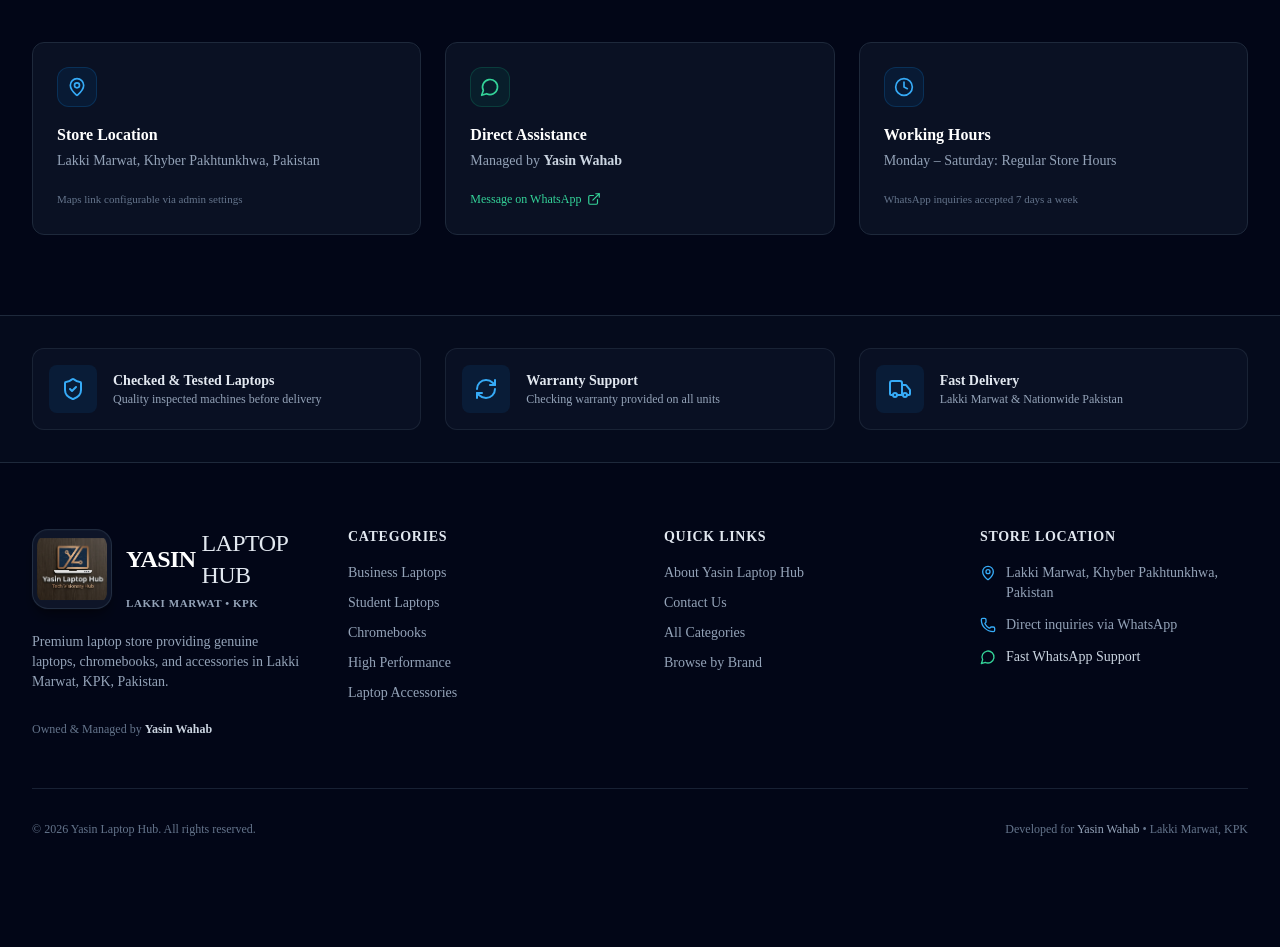
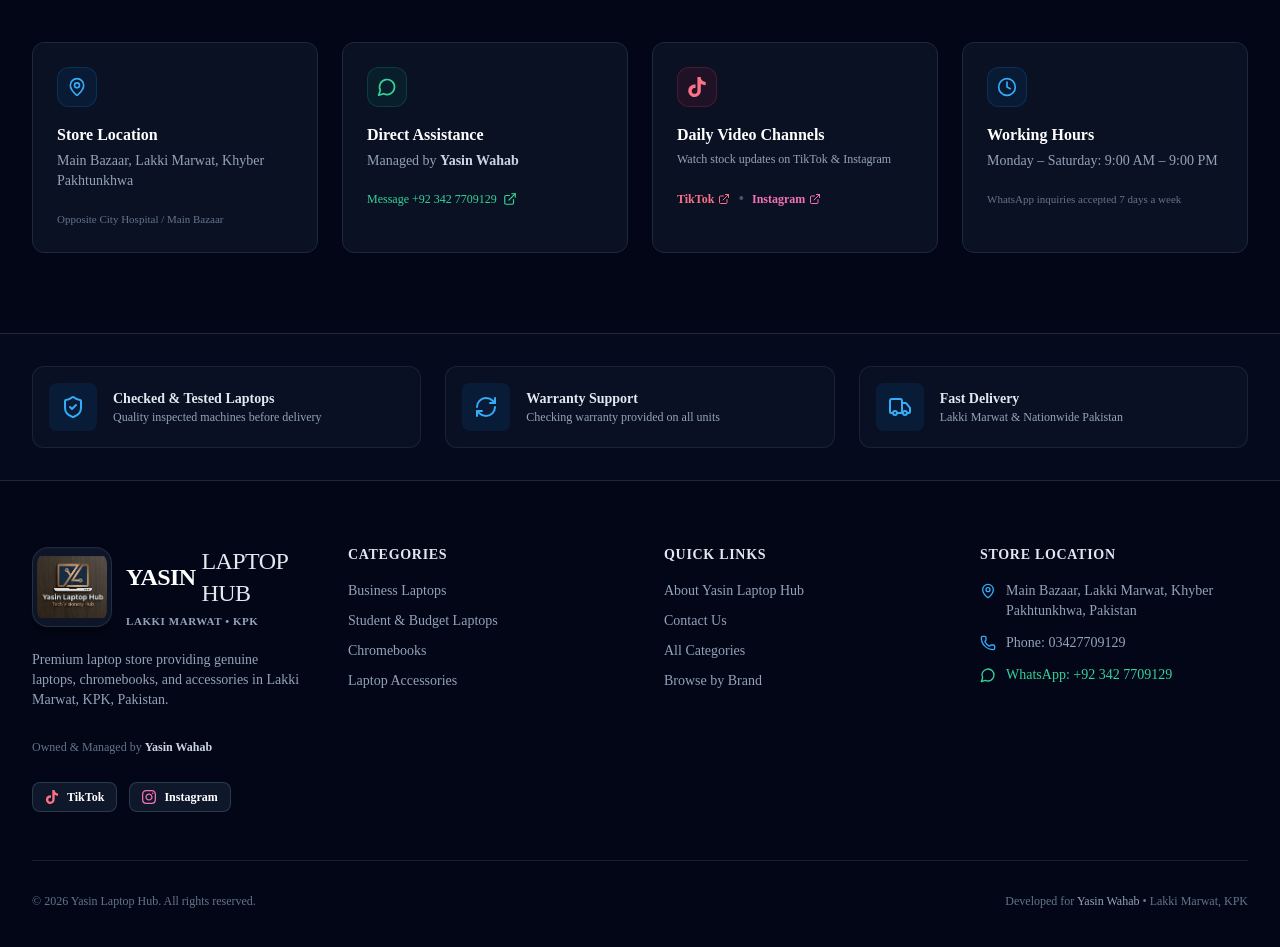
Before and after one commit to rizwangul-hub/Yasin_laptop, a Next.js app in the folder frontend/: page / in a window 1280 px wide. Shown: the part 2460-3407 px from the top of the page. Before the commit the page ends 3361 px from the top, so only its background shows below. Built offline with nearby package versions, Linux system fonts and the light colour scheme; no server answers.

Commit message:
feat(social): integrate official TikTok and Instagram handles across footer, contact section, and admin settings

```diff
--- a/frontend/components/home/ContactPreview.tsx
+++ b/frontend/components/home/ContactPreview.tsx
@@ -1,29 +1,40 @@
-import React from 'react';
+'use client';
+
+import React, { useState, useEffect } from 'react';
 import { MapPin, Phone, MessageCircle, Clock, ExternalLink } from 'lucide-react';
 import { DEFAULT_BUSINESS_CONFIG } from '@/lib/business-config';
 import { Card } from '../ui/Card';
 
 export const ContactPreview: React.FC = () => {
-  const [whatsappNumber, setWhatsappNumber] = React.useState(
+  const [whatsappNumber, setWhatsappNumber] = useState(
     DEFAULT_BUSINESS_CONFIG.whatsappNumber || '+923427709129'
   );
+  const [socialLinks, setSocialLinks] = useState(DEFAULT_BUSINESS_CONFIG.socialLinks);
 
-  React.useEffect(() => {
+  useEffect(() => {
     import('@/services/settingsService').then(({ settingsService }) => {
-      settingsService.getSettings().then((res) => {
-        if (res.success && res.data?.whatsappNumber) {
-          setWhatsappNumber(res.data.whatsappNumber);
-        }
-      }).catch(() => {});
+      settingsService
+        .getSettings()
+        .then((res) => {
+          if (res.success && res.data) {
+            if (res.data.whatsappNumber) setWhatsappNumber(res.data.whatsappNumber);
+            if (res.data.socialLinks) {
+              setSocialLinks((prev) => ({ ...prev, ...res.data?.socialLinks }));
+            }
+          }
+        })
+        .catch(() => {});
     });
   }, []);
 
   const cleanNumber = whatsappNumber.replace(/[^0-9]/g, '') || '923427709129';
-  const whatsappUrl = `https://wa.me/${cleanNumber}?text=${encodeURIComponent('Assalam o Alaikum, I would like to visit or contact Yasin Laptop Hub.')}`;
+  const whatsappUrl = `https://wa.me/${cleanNumber}?text=${encodeURIComponent(
+    'Assalam o Alaikum, I would like to visit or contact Yasin Laptop Hub.'
+  )}`;
 
   return (
     <section className="max-w-7xl mx-auto px-4 sm:px-6 lg:px-8">
-      <div className="grid grid-cols-1 lg:grid-cols-3 gap-6">
+      <div className="grid grid-cols-1 md:grid-cols-2 lg:grid-cols-4 gap-6">
         {/* Store Location */}
         <Card className="p-6 space-y-4">
           <div className="w-10 h-10 rounded-xl bg-brand-600/10 border border-brand-500/20 text-brand-400 flex items-center justify-center">
@@ -32,24 +43,12 @@ export const ContactPreview: React.FC = () => {
           <div>
             <h3 className="text-base font-semibold text-white">Store Location</h3>
             <p className="text-xs sm:text-sm text-slate-400 mt-1">
-              {DEFAULT_BUSINESS_CONFIG.address.city}, {DEFAULT_BUSINESS_CONFIG.address.province}, Pakistan
+              Main Bazaar, {DEFAULT_BUSINESS_CONFIG.address.city}, {DEFAULT_BUSINESS_CONFIG.address.province}
             </p>
           </div>
-          {DEFAULT_BUSINESS_CONFIG.googleMapsUrl ? (
-            <a
-              href={DEFAULT_BUSINESS_CONFIG.googleMapsUrl}
-              target="_blank"
-              rel="noopener noreferrer"
-              className="inline-flex items-center gap-1.5 text-xs text-brand-400 hover:text-brand-300 font-medium pt-1"
-            >
-              <span>Open on Google Maps</span>
-              <ExternalLink className="w-3.5 h-3.5" />
-            </a>
-          ) : (
-            <span className="text-[11px] text-slate-500 block pt-1">
-              Maps link configurable via admin settings
-            </span>
-          )}
+          <span className="text-[11px] text-slate-500 block pt-1">
+            Opposite City Hospital / Main Bazaar
+          </span>
         </Card>
 
         {/* Owner & WhatsApp */}
@@ -65,13 +64,49 @@ export const ContactPreview: React.FC = () => {
           </div>
           <a
             href={whatsappUrl}
-            target={DEFAULT_BUSINESS_CONFIG.whatsappNumber ? '_blank' : '_self'}
+            target="_blank"
             rel="noopener noreferrer"
             className="inline-flex items-center gap-1.5 text-xs text-emerald-400 hover:text-emerald-300 font-medium pt-1"
           >
-            <span>Message on WhatsApp</span>
+            <span>Message +92 342 7709129</span>
             <ExternalLink className="w-3.5 h-3.5" />
           </a>
+        </Card>
+
+        {/* Social Media Channels */}
+        <Card className="p-6 space-y-4">
+          <div className="w-10 h-10 rounded-xl bg-rose-600/10 border border-rose-500/20 text-rose-400 flex items-center justify-center">
+            <svg className="w-5 h-5 fill-current text-rose-400" viewBox="0 0 24 24">
+              <path d="M12.525.02c1.31-.02 2.61-.01 3.91-.02.08 1.53.63 3.09 1.75 4.17 1.12 1.11 2.7 1.62 4.24 1.79v4.03c-1.44-.05-2.89-.35-4.2-.97-.57-.26-1.1-.59-1.62-.93-.01 2.92.01 5.84-.02 8.75-.08 1.4-.54 2.79-1.35 3.94-1.31 1.92-3.58 3.17-5.91 3.21-1.43.08-2.86-.31-4.08-1.03-2.02-1.19-3.44-3.37-3.65-5.71-.02-.5-.03-1-.01-1.49.18-1.9 1.12-3.72 2.58-4.96 1.66-1.44 3.98-2.13 6.15-1.72.02 1.48-.04 2.96-.04 4.44-.99-.32-2.15-.23-3.02.37-.63.41-1.11 1.04-1.36 1.75-.21.51-.24 1.07-.14 1.61.24 1.64 1.82 3.02 3.5 2.87 1.12-.01 2.19-.66 2.77-1.61.19-.33.4-.67.41-1.06.1-1.79.06-3.57.07-5.36.01-4.03-.01-8.05.02-12.07z"/>
+            </svg>
+          </div>
+          <div>
+            <h3 className="text-base font-semibold text-white">Daily Video Channels</h3>
+            <p className="text-xs text-slate-400 mt-1">
+              Watch stock updates on TikTok &amp; Instagram
+            </p>
+          </div>
+          <div className="flex items-center gap-2 pt-1">
+            <a
+              href={socialLinks.tiktok || 'https://www.tiktok.com/@yasinlaptopslakkimarwat'}
+              target="_blank"
+              rel="noopener noreferrer"
+              className="inline-flex items-center gap-1 text-xs text-rose-400 hover:text-rose-300 font-semibold"
+            >
+              <span>TikTok</span>
+              <ExternalLink className="w-3 h-3" />
+            </a>
+            <span className="text-slate-600">•</span>
+            <a
+              href={socialLinks.instagram || 'https://www.instagram.com/yasinwahab6'}
+              target="_blank"
+              rel="noopener noreferrer"
+              className="inline-flex items-center gap-1 text-xs text-pink-400 hover:text-pink-300 font-semibold"
+            >
+              <span>Instagram</span>
+              <ExternalLink className="w-3 h-3" />
+            </a>
+          </div>
         </Card>
 
         {/* Business Hours */}
@@ -82,7 +117,7 @@ export const ContactPreview: React.FC = () => {
           <div>
             <h3 className="text-base font-semibold text-white">Working Hours</h3>
             <p className="text-xs sm:text-sm text-slate-400 mt-1">
-              {DEFAULT_BUSINESS_CONFIG.openingHours || 'Monday – Saturday: Regular Store Hours'}
+              {DEFAULT_BUSINESS_CONFIG.openingHours || 'Monday – Saturday: 9:00 AM – 9:00 PM'}
             </p>
           </div>
           <span className="text-[11px] text-slate-500 block pt-1">
--- a/frontend/components/layout/Footer.tsx
+++ b/frontend/components/layout/Footer.tsx
@@ -18,7 +18,7 @@ export const Footer: React.FC = () => {
                 <ShieldCheck className="w-6 h-6" />
               </div>
               <div>
-                <h4 className="text-sm font-semibold text-slate-200">Checked & Tested Laptops</h4>
+                <h4 className="text-sm font-semibold text-slate-200">Checked &amp; Tested Laptops</h4>
                 <p className="text-xs text-slate-400">Quality inspected machines before delivery</p>
               </div>
             </div>
@@ -39,7 +39,7 @@ export const Footer: React.FC = () => {
               </div>
               <div>
                 <h4 className="text-sm font-semibold text-slate-200">Fast Delivery</h4>
-                <p className="text-xs text-slate-400">Lakki Marwat & Nationwide Pakistan</p>
+                <p className="text-xs text-slate-400">Lakki Marwat &amp; Nationwide Pakistan</p>
               </div>
             </div>
           </div>
@@ -57,8 +57,41 @@ export const Footer: React.FC = () => {
             </p>
             <div className="pt-2">
               <span className="text-xs text-slate-500">
-                Owned & Managed by <strong className="text-slate-300">{DEFAULT_BUSINESS_CONFIG.ownerName}</strong>
+                Owned &amp; Managed by <strong className="text-slate-300">{DEFAULT_BUSINESS_CONFIG.ownerName}</strong>
               </span>
+            </div>
+
+            {/* Social Media Links */}
+            <div className="pt-2 flex items-center gap-3">
+              {/* TikTok */}
+              <a
+                href={DEFAULT_BUSINESS_CONFIG.socialLinks.tiktok || 'https://www.tiktok.com/@yasinlaptopslakkimarwat'}
+                target="_blank"
+                rel="noopener noreferrer"
+                aria-label="Follow Yasin Laptop Hub on TikTok"
+                className="inline-flex items-center gap-2 px-3 py-1.5 rounded-lg bg-slate-900 hover:bg-slate-800 border border-slate-700/80 text-white text-xs font-semibold transition-all hover:scale-105"
+              >
+                {/* TikTok SVG */}
+                <svg className="w-3.5 h-3.5 fill-current text-rose-400" viewBox="0 0 24 24">
+                  <path d="M12.525.02c1.31-.02 2.61-.01 3.91-.02.08 1.53.63 3.09 1.75 4.17 1.12 1.11 2.7 1.62 4.24 1.79v4.03c-1.44-.05-2.89-.35-4.2-.97-.57-.26-1.1-.59-1.62-.93-.01 2.92.01 5.84-.02 8.75-.08 1.4-.54 2.79-1.35 3.94-1.31 1.92-3.58 3.17-5.91 3.21-1.43.08-2.86-.31-4.08-1.03-2.02-1.19-3.44-3.37-3.65-5.71-.02-.5-.03-1-.01-1.49.18-1.9 1.12-3.72 2.58-4.96 1.66-1.44 3.98-2.13 6.15-1.72.02 1.48-.04 2.96-.04 4.44-.99-.32-2.15-.23-3.02.37-.63.41-1.11 1.04-1.36 1.75-.21.51-.24 1.07-.14 1.61.24 1.64 1.82 3.02 3.5 2.87 1.12-.01 2.19-.66 2.77-1.61.19-.33.4-.67.41-1.06.1-1.79.06-3.57.07-5.36.01-4.03-.01-8.05.02-12.07z"/>
+                </svg>
+                <span>TikTok</span>
+              </a>
+
+              {/* Instagram */}
+              <a
+                href={DEFAULT_BUSINESS_CONFIG.socialLinks.instagram || 'https://www.instagram.com/yasinwahab6'}
+                target="_blank"
+                rel="noopener noreferrer"
+                aria-label="Follow Yasin Wahab on Instagram"
+                className="inline-flex items-center gap-2 px-3 py-1.5 rounded-lg bg-slate-900 hover:bg-slate-800 border border-slate-700/80 text-white text-xs font-semibold transition-all hover:scale-105"
+              >
+                {/* Instagram SVG */}
+                <svg className="w-3.5 h-3.5 fill-current text-pink-400" viewBox="0 0 24 24">
+                  <path d="M12 2.163c3.204 0 3.584.012 4.85.07 3.252.148 4.771 1.691 4.919 4.919.058 1.265.069 1.645.069 4.849 0 3.205-.012 3.584-.069 4.849-.149 3.225-1.664 4.771-4.919 4.919-1.266.058-1.644.07-4.85.07-3.204 0-3.584-.012-4.849-.07-3.26-.149-4.771-1.699-4.919-4.92-.058-1.265-.07-1.644-.07-4.849 0-3.204.013-3.583.07-4.849.149-3.227 1.664-4.771 4.919-4.919 1.266-.057 1.645-.069 4.849-.069zm0-2.163c-3.259 0-3.667.014-4.947.072-4.358.2-6.78 2.618-6.98 6.98-.059 1.281-.073 1.689-.073 4.948 0 3.259.014 3.668.072 4.948.2 4.358 2.618 6.78 6.98 6.98 1.281.058 1.689.072 4.948.072 3.259 0 3.668-.014 4.948-.072 4.354-.2 6.782-2.618 6.979-6.98.059-1.28.073-1.689.073-4.948 0-3.259-.014-3.667-.072-4.947-.196-4.354-2.617-6.78-6.979-6.98-1.281-.059-1.69-.073-4.949-.073zm0 5.838c-3.403 0-6.162 2.759-6.162 6.162s2.759 6.163 6.162 6.163 6.162-2.759 6.162-6.163c0-3.403-2.759-6.162-6.162-6.162zm0 10.162c-2.209 0-4-1.79-4-4 0-2.209 1.791-4 4-4s4 1.791 4 4c0 2.21-1.791 4-4 4zm6.406-11.845c-.796 0-1.441.645-1.441 1.44s.645 1.44 1.441 1.44c.795 0 1.439-.645 1.439-1.44s-.644-1.44-1.439-1.44z"/>
+                </svg>
+                <span>Instagram</span>
+              </a>
             </div>
           </div>
 
@@ -69,23 +102,18 @@ export const Footer: React.FC = () => {
             </h3>
             <ul className="space-y-2.5 text-xs sm:text-sm">
               <li>
-                <Link href="/laptops" className="hover:text-white transition-colors">
+                <Link href="/laptops?category=business-laptops" className="hover:text-white transition-colors">
                   Business Laptops
                 </Link>
               </li>
               <li>
-                <Link href="/laptops" className="hover:text-white transition-colors">
-                  Student Laptops
+                <Link href="/laptops?category=student-budget-laptops" className="hover:text-white transition-colors">
+                  Student &amp; Budget Laptops
                 </Link>
               </li>
               <li>
-                <Link href="/chromebooks" className="hover:text-white transition-colors">
+                <Link href="/laptops?category=chromebooks" className="hover:text-white transition-colors">
                   Chromebooks
-                </Link>
-              </li>
-              <li>
-                <Link href="/laptops" className="hover:text-white transition-colors">
-                  High Performance
                 </Link>
               </li>
               <li>
@@ -134,16 +162,16 @@ export const Footer: React.FC = () => {
               <div className="flex items-start gap-2.5">
                 <MapPin className="w-4 h-4 text-brand-400 shrink-0 mt-0.5" />
                 <span>
-                  {DEFAULT_BUSINESS_CONFIG.address.city}, {DEFAULT_BUSINESS_CONFIG.address.province}, Pakistan
+                  Main Bazaar, {DEFAULT_BUSINESS_CONFIG.address.city}, {DEFAULT_BUSINESS_CONFIG.address.province}, Pakistan
                 </span>
               </div>
               <div className="flex items-center gap-2.5">
                 <Phone className="w-4 h-4 text-brand-400 shrink-0" />
-                <span>Direct inquiries via WhatsApp</span>
+                <span>Phone: 03427709129</span>
               </div>
               <div className="flex items-center gap-2.5">
                 <MessageCircle className="w-4 h-4 text-emerald-400 shrink-0" />
-                <span className="text-slate-300">Fast WhatsApp Support</span>
+                <span className="text-emerald-400 font-medium">WhatsApp: +92 342 7709129</span>
               </div>
             </div>
           </div>
--- a/frontend/lib/business-config.ts
+++ b/frontend/lib/business-config.ts
@@ -3,13 +3,13 @@ import { IBusinessSettings } from '@/types';
 export const DEFAULT_BUSINESS_CONFIG: IBusinessSettings = {
   businessName: 'Yasin Laptop Hub',
   ownerName: 'Yasin Wahab',
-  logoUrl: '', // To be provided by owner
+  logoUrl: '',
   tagline: 'Quality Laptops • Chromebooks • Accessories',
   whatsappNumber: process.env.NEXT_PUBLIC_WHATSAPP_NUMBER || '+923427709129',
   phoneNumber: process.env.NEXT_PUBLIC_PHONE_NUMBER || '03427709129',
-  email: '',
+  email: 'info@yasinlaptophub.com',
   address: {
-    street: '',
+    street: 'Main Bazaar',
     city: 'Lakki Marwat',
     district: 'Lakki Marwat',
     province: 'Khyber Pakhtunkhwa',
@@ -18,17 +18,19 @@ export const DEFAULT_BUSINESS_CONFIG: IBusinessSettings = {
   googleMapsUrl: '',
   socialLinks: {
     facebook: '',
-    instagram: '',
-    tiktok: '',
+    instagram: 'https://www.instagram.com/yasinwahab6',
+    tiktok: 'https://www.tiktok.com/@yasinlaptopslakkimarwat',
     youtube: '',
   },
-  businessDescription: 'Premium laptop store providing genuine laptops, chromebooks, and accessories in Lakki Marwat, KPK, Pakistan.',
-  openingHours: '',
+  businessDescription:
+    'Premium laptop store providing genuine laptops, chromebooks, and accessories in Lakki Marwat, KPK, Pakistan.',
+  openingHours: 'Monday – Saturday: 9:00 AM – 9:00 PM',
 };
 
 export const SITE_METADATA = {
   title: 'Yasin Laptop Hub | Quality Laptops & Accessories in Lakki Marwat',
-  description: 'Explore high quality laptops, chromebooks, and accessories at Yasin Laptop Hub in Lakki Marwat, Khyber Pakhtunkhwa. Owned and managed by Yasin Wahab.',
+  description:
+    'Explore high quality laptops, chromebooks, and accessories at Yasin Laptop Hub in Lakki Marwat, Khyber Pakhtunkhwa. Owned and managed by Yasin Wahab.',
   siteUrl: process.env.NEXT_PUBLIC_SITE_URL || 'https://yasin-laptop-hub.vercel.app',
   owner: 'Yasin Wahab',
 };
```
Also changed, not shown: 1 other file (tests, documents, lock files or other folders).
